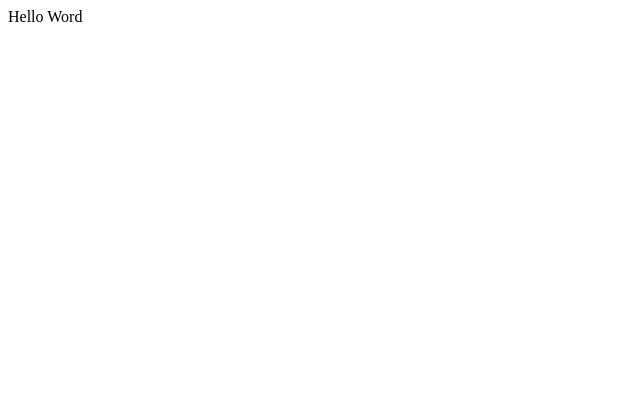
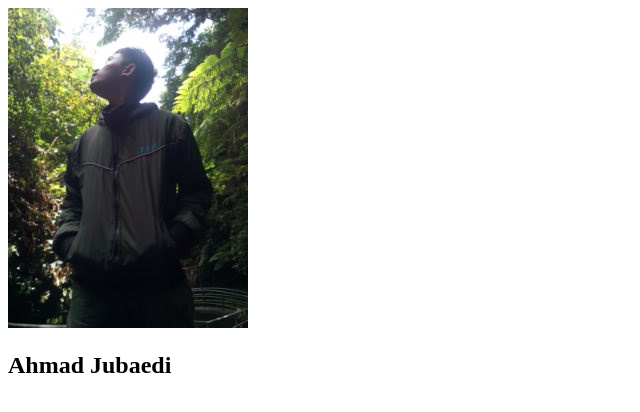
Before and after one commit to Jubaedi/MyProject, a plain HTML site: page index.html in a window 1280 px wide. Shown: the whole page, without its empty margins (0-640 px from the left). Drawn offline with Linux system fonts and the light colour scheme.

Commit message:
Changed Hello world with img and h2 to display simple profile data. Image file added in the folder images and used as resource in the img element in index.html file

```diff
--- a/index.html
+++ b/index.html
@@ -3,6 +3,9 @@
     <head>
     </head>
     <body>
-        Hello Word
+        <div>
+        <img src="images/2.jpg" alt="Profile Image" />
+        <h2>Ahmad Jubaedi</h2>
+    </div>
     </body>
 </html>
```
Also changed, not shown: images/1.jpg (added), images/2.jpg (added).
